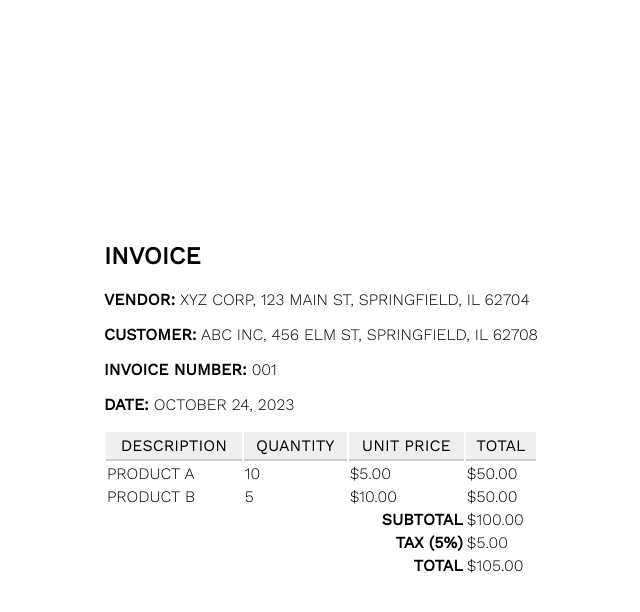
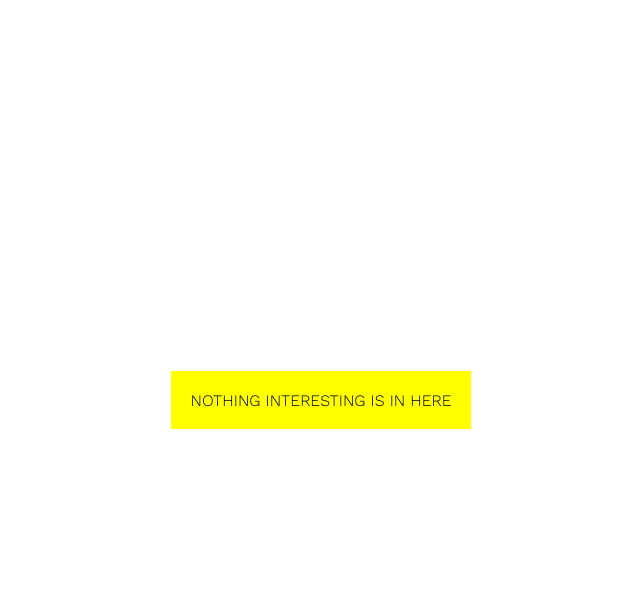
Before and after one commit to skitsanos/pdf-render-api, a Flask app: page / in a window 1280 px wide. Shown: the top 612 px of the page, without its empty margins (319-959 px from the left). Run offline with Flask 3, Linux system fonts and the light colour scheme.

Commit message:
chore: code cleanup

```diff
--- a/server.py
+++ b/server.py
@@ -10,8 +10,7 @@ app = Flask(__name__)
 
 
 def load_routes(app, path):
-    for root, dirs, files in os.walk(path):
-        app.logger.info(root)
+    for root, dirs, files in os.walk(path, followlinks=False):
         for found_dir in dirs:
             route_path = os.path.relpath(os.path.join(root, found_dir), path)
             module_path = os.path.relpath(os.path.join(root, found_dir), path)
--- a/templates/index.html
+++ b/templates/index.html
@@ -21,67 +21,18 @@
             justify-content: center;
             align-items: center;
         }
-        table {
-            width: 100%;
-            border: none;
-        }
-        tr:nth-of-type(1) {
-            background-color: #efefef;
-        }
-        th {
-            font-weight: 400;
-            padding: 4px;
-            border-bottom: solid 2px #ccc;
-        }
         #root {
             padding: 2ch;
             font-weight: 300;
             text-transform: uppercase;
+            background-color: yellow;
         }
 
     </style>
 </head>
 <body>
 <div id="root">
-    <h2>Invoice</h2>
-
-    <p><strong>Vendor:</strong> XYZ Corp, 123 Main St, Springfield, IL 62704</p>
-    <p><strong>Customer:</strong> ABC Inc, 456 Elm St, Springfield, IL 62708</p>
-    <p><strong>Invoice Number:</strong> 001</p>
-    <p><strong>Date:</strong> October 24, 2023</p>
-
-    <table>
-        <tr>
-            <th>Description</th>
-            <th>Quantity</th>
-            <th>Unit Price</th>
-            <th>Total</th>
-        </tr>
-        <tr>
-            <td>Product A</td>
-            <td>10</td>
-            <td>$5.00</td>
-            <td>$50.00</td>
-        </tr>
-        <tr>
-            <td>Product B</td>
-            <td>5</td>
-            <td>$10.00</td>
-            <td>$50.00</td>
-        </tr>
-        <tr>
-            <td colspan="3" style="text-align: right;"><strong>Subtotal</strong></td>
-            <td>$100.00</td>
-        </tr>
-        <tr>
-            <td colspan="3" style="text-align: right;"><strong>Tax (5%)</strong></td>
-            <td>$5.00</td>
-        </tr>
-        <tr>
-            <td colspan="3" style="text-align: right;"><strong>Total</strong></td>
-            <td>$105.00</td>
-        </tr>
-    </table>
+    Nothing interesting is in here
 </div>
 </body>
 </html>
```
Also changed, not shown: Taskfile.yaml (added, +19 -0 lines).
